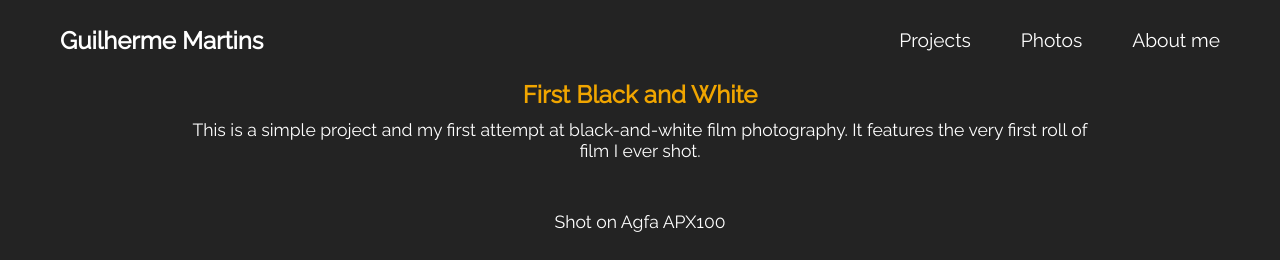
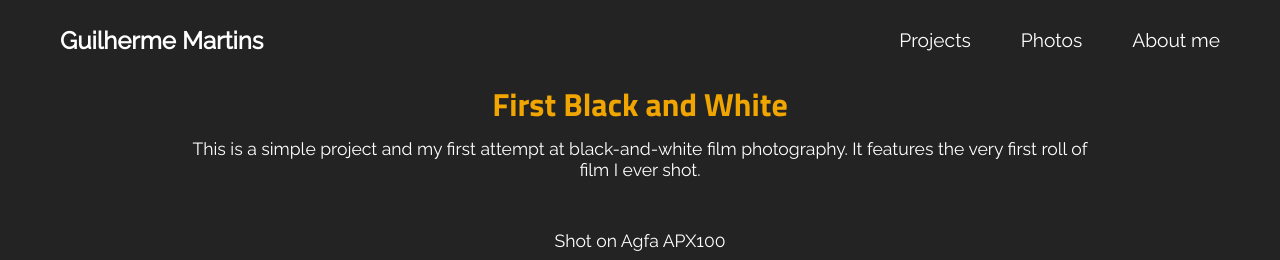
Before and after one commit to LaLoupiotte/LaLoupiotte.github.io, a plain HTML site: page pages/projects/firstBaW.html in a window 1280 px wide. Shown: the top 260 px of the page. Drawn offline with Linux system fonts and the light colour scheme.

Commit message:
small correction

```diff
--- a/pages/projects/firstBaW.html
+++ b/pages/projects/firstBaW.html
@@ -20,7 +20,7 @@
         <img src="../../images/burger_white.png"  id="menu-button" alt="menu hamburger">
     </header>
     <section id="projects">
-        <h3>First Black and White</h3>
+        <h2>First Black and White</h2>
         <p>This is a simple project and my first attempt at black-and-white film photography. It features the very first roll of film I ever shot.</p>
         <p>Shot on Agfa APX100</p>
         <div>
```
